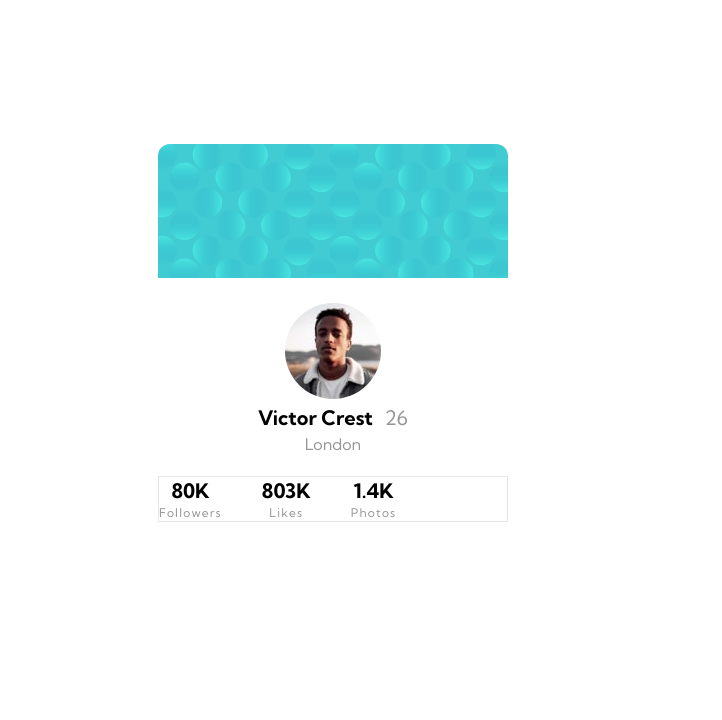
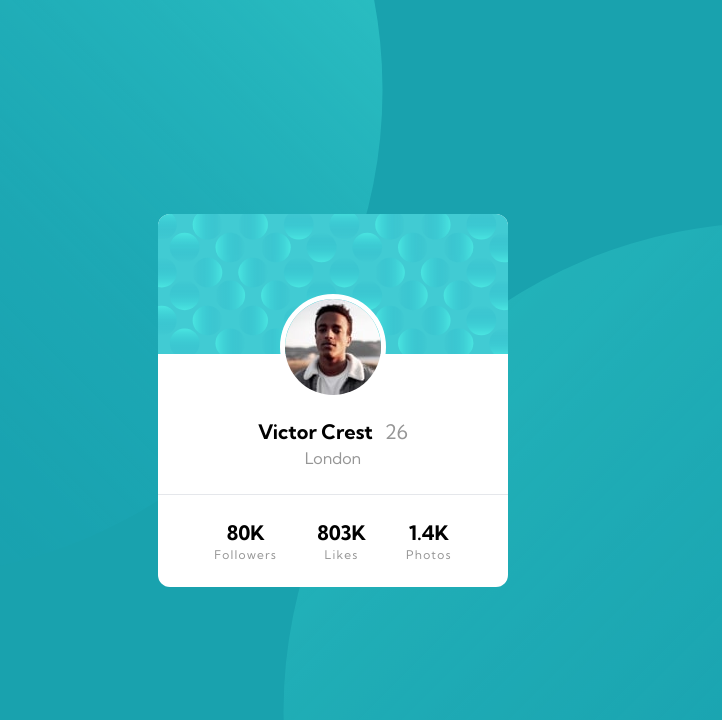
Before and after one commit to gbtan1991/profileCardComponent, a React (Vite) app: page / in a window 1280 px wide. Shown: the top 720 px of the page, without its empty margins (307-1029 px from the left). Built offline with nearby package versions, Linux system fonts and the light colour scheme.

Commit message:
Add the layout and finishing the project

```diff
--- a/src/App.jsx
+++ b/src/App.jsx
@@ -1,5 +1,7 @@
 import React, { useState, useEffect } from "react";
 import Card from "./component/Card";
+import bg1 from "./assets/images/bg-pattern-top.svg";
+import bg2 from "./assets/images/bg-pattern-bottom.svg";
 
 function App() {
   const [profileData, setProfileData] = useState(null);
@@ -17,21 +19,21 @@
     fetchData();
   }, []);
 
-
-
   if (!profileData) {
     return;
     <div> Loading..</div>;
   }
 
-  const getPeople = profileData.find(profile => profile.profileId === 'fem-001')
-
-
-
-
+  const getPeople = profileData.find(
+    (profile) => profile.profileId === "fem-001"
+  );
   return (
-    <div>
-      <Card profile={getPeople} />
+    <div className="relative w-screen h-screen overflow-hidden bg-darkCyan">
+      <img src={bg1} className="absolute  opacity-70 -left-1/2 -top-32 sm:-left-72 sm:-top-1/2" />
+      <img src={bg2} className="absolute opacity-70 -right-1/2 -bottom-32  sm:-right-72 sm:-bottom-1/2" />
+      <div className="absolute inset-0 z-10 ">
+        <Card profile={getPeople} />
+      </div>
     </div>
   );
 }
--- a/src/component/Card.jsx
+++ b/src/component/Card.jsx
@@ -13,30 +13,51 @@
 
   return (
     <div className="h-screen grid place-content-center">
-      <div className="flex flex-col items-center w-[350px] bg-white">
-        <div className="flex flex-col items-center py-5">
-          <img src={profile.coverPhoto} alt="Cover" className="absolute -z-10 top-36 rounded-tl-xl rounded-tr-xl" />
-          <img src={profile.profilePhoto} alt="Profile" className="rounded-full border-[5px] border-white"/>
-          <div className="flex flex-row gap-3">
+      <div className="flex flex-col items-center  w-[350px] bg-white  rounded-tl-xl rounded-tr-xl rounded-bl-xl rounded-br-xl ">
+        <div className="flex flex-col items-center relative">
+          <img
+            src={profile.coverPhoto}
+            alt="Cover"
+            className="rounded-tl-xl rounded-tr-xl"
+          />
+          <img
+            src={profile.profilePhoto}
+            alt="Profile"
+            className="absolute top-20 rounded-full border-[5px] border-white"
+          />
+          <div className="flex flex-row gap-3 pt-16">
             <h1 className="font-theme font-bold text-xl">{profile.name}</h1>
             <p className="font-theme text-xl text-darkGray">{profile.age}</p>
           </div>
-          <p className="font-theme text-base text-darkGray">{profile.location}</p>
+          <p className="font-theme text-base text-darkGray pb-6">
+            {profile.location}
+          </p>
         </div>
-        <div className="flex flex-row gap-10 border w-[350px]">
-          <div className="flex flex-col items-center">
-          <p className="font-theme font-bold text-xl">{formatNumber(profile.followers)}</p>
-          <p className="font-theme font-normal text-xs tracking-widest  text-darkGray">Followers</p>
+        <div className="flex flex-row gap-10 justify-center p-6 rounded-bl-xl rounded-br-xl border border-b-0 border-r-0 border-l-0 w-[350px]">
+          <div className="flex flex-col items-center rounded-bl-xl rounded-br-xl ">
+            <p className="font-theme font-bold text-xl">
+              {formatNumber(profile.followers)}
+            </p>
+            <p className="font-theme font-normal text-xs tracking-widest  text-darkGray">
+              Followers
+            </p>
+          </div>
+          <div className="flex flex-col items-center ">
+            <p className="font-theme font-bold text-xl">
+              {formatNumber(profile.likes)}
+            </p>
+            <p className="font-theme font-normal text-xs tracking-widest  text-darkGray">
+              Likes
+            </p>
           </div>
           <div className="flex flex-col items-center">
-          <p className="font-theme font-bold text-xl">{formatNumber(profile.likes)}</p>
-          <p className="font-theme font-normal text-xs tracking-widest  text-darkGray">Likes</p>
+            <p className="font-theme font-bold text-xl">
+              {formatNumber(profile.photos)}
+            </p>
+            <p className="font-theme font-normal text-xs tracking-widest  text-darkGray">
+              Photos
+            </p>
           </div>
-          <div className="flex flex-col items-center">
-          <p className="font-theme font-bold text-xl">{formatNumber(profile.photos)}</p>
-          <p className="font-theme font-normal text-xs tracking-widest  text-darkGray">Photos</p>
-          </div>
-
         </div>
       </div>
     </div>
--- a/tailwind.config.js
+++ b/tailwind.config.js
@@ -13,6 +13,11 @@
       fontFamily: {
         theme: "Kumbh Sans, san-serif",
       },
+
+      backgroundImage: {
+        bgTop : './src/assets/images/bg-pattern-top.svg',
+        bgBottom : './src/assets/images/bg-pattern-bottom.svg'
+      }
     },
   },
   plugins: [],
```
